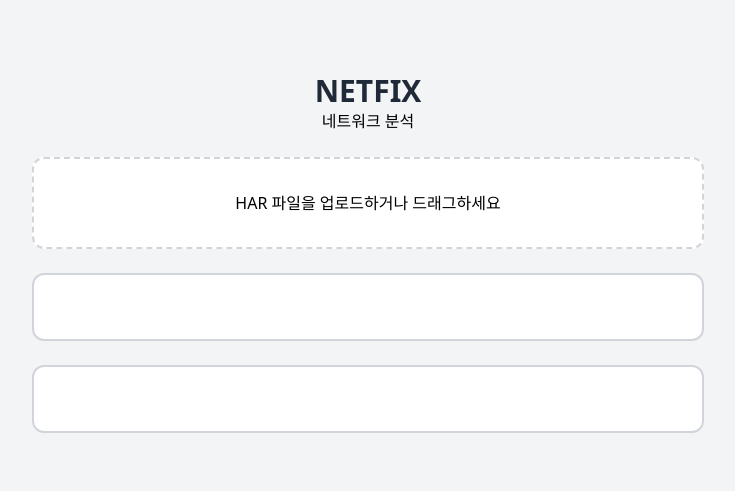
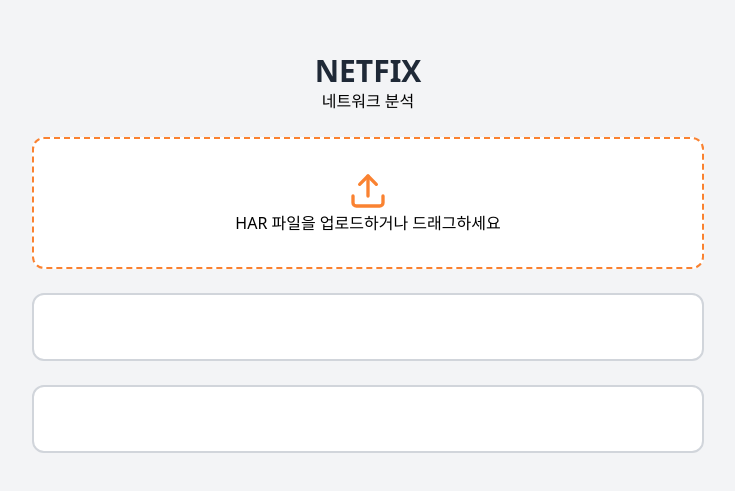
Before and after one commit to munimum95/NETFIX, a React (Vite) app: page / in a window 1280 px wide. Shown: the part 147-638 px from the top of the page, without its empty margins (272-1007 px from the left). Built offline with nearby package versions, Linux system fonts and the light colour scheme; the HTML template or start-up script is replaced by a standard one.

Commit message:
fix: 아이콘 추가 및 색상변경

```diff
--- a/package.json
+++ b/package.json
@@ -10,6 +10,7 @@
     "preview": "vite preview"
   },
   "dependencies": {
+    "lucide-react": "^0.509.0",
     "openai": "^4.97.0",
     "react": "^19.1.0",
     "react-dom": "^19.1.0",
--- a/src/components/file/FileUpload.tsx
+++ b/src/components/file/FileUpload.tsx
@@ -1,5 +1,6 @@
 import { useCallback } from "react";
 import { useDropzone } from "react-dropzone";
+import { Upload } from "lucide-react";
 
 interface FileUploadProps {
   onFileSelect: (file: File) => void;
@@ -23,9 +24,12 @@
   return (
     <div
       {...getRootProps()}
-      className="border-2 border-dashed border-gray-300 p-8 rounded-xl text-center cursor-pointer bg-white hover:bg-gray-50 transition"
+      className="border-2 border-dashed border-main p-8 rounded-xl text-center cursor-pointer bg-white hover:bg-orange-50 transition"
     >
       <input {...getInputProps()} />
+      <div className="flex items-center justify-center">
+        <Upload className="w-10 h-10 text-main" />
+      </div>
       {isDragActive ? <p>파일을 놓아주세요.</p> : <p>HAR 파일을 업로드하거나 드래그하세요</p>}
     </div>
   );
```
Also changed, not shown: 1 other file (tests, documents, lock files or other folders).
